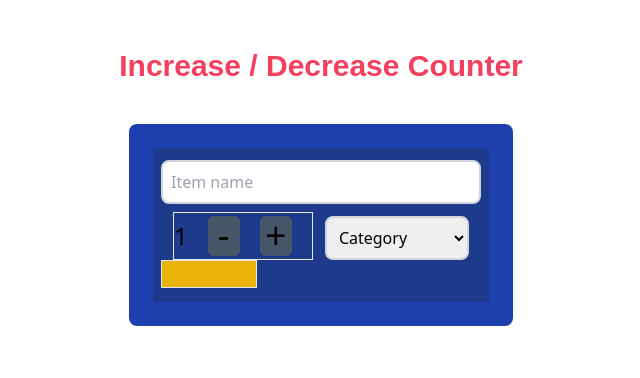
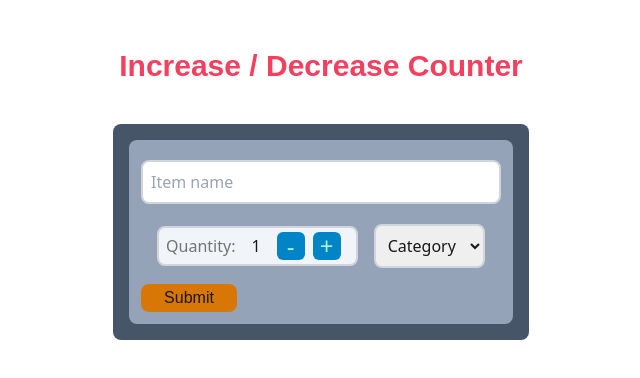
Before and after one commit to davidpal3c/cprg306-assignments, a Next.js app: page /week-5 in a window 1280 px wide. Shown: the top 378 px of the page, without its empty margins (319-959 px from the left). Built offline with nearby package versions, Linux system fonts and the light colour scheme.

Commit message:
assignment submittion

```diff
--- a/app/week-5/new-item.js
+++ b/app/week-5/new-item.js
@@ -5,14 +5,11 @@ import { useState } from "react";
 
 export default function NewItemPage() {
 
-    const categoriesArr = ["Produce", "Dairy", "Bakery", "Meat", "Frozen Foods", "Canned Goods", "Dry Goods", "Beverages", "Snacks", "Household", "Other"];
-
-    // const mapCat = () => categoriesArr.map()
-
+    const categories = ["Produce", "Dairy", "Bakery", "Meat", "Frozen Foods", "Canned Goods", "Dry Goods", "Beverages", "Snacks", "Household", "Other"];
 
     const [name, setName] = useState("");
     const [quantity, setQuantity] = useState(1);
-    const [category, setCategory] = useState(categoriesArr[0]);
+    const [selectedCategory, setSelectedCategory] = useState("");
 
 
     const increment = () => {
@@ -29,21 +26,17 @@ export default function NewItemPage() {
         }
     }
 
-
     const handleName = (event) => setName(event.target.value);
-    // const handleQuantity = (event) => setName(event.target.value);
-    const handleCategory = (event) => setCategory(event.target.value);
+    const handleCategory = (event) => setSelectedCategory(event.target.value);
 
 
-    //handle quantity
-    //handle category
-
     const submitForm = (event) => {
+        event.preventDefault();
 
         let basket = {
             name: name,
             quantity: quantity,
-            category: category
+            category: selectedCategory
         }
 
         alert(`
@@ -52,53 +45,45 @@ export default function NewItemPage() {
                 Category: ${basket.category}`)
 
         setName("");
-        setQuantity("");
-        setCategory("");
+        setQuantity(1);
+        setSelectedCategory("");
     }
 
 
     return(
-        <div className="flex justify-evenly w-96 rounded-lg p-2 mt-6 items-center border-indigo-200 bg-blue-800 transition-colors duration-400 ">
+        <div className="flex justify-evenly w-fit rounded-lg mt-6 items-center border-indigo-200 bg-slate-600 transition-colors duration-400 ">
+            <form onSubmit={submitForm} className="p-3 m-4 bg-slate-400 text-zinc-900 max-w-sm w-full rounded-lg">
+                <div className="mb-2">
+                    <input onChange={handleName} value={name} type="text" className="w-full mt-2 border-2 border-gray-300 p-2 rounded-lg font-sans" placeholder="Item name"/>
+                </div>
+                <div className="flex flex-row justify-between items-center m-4 mt-4">
+                    <div className="flex justify-center items-center border-2 border-gray-300 p-1 rounded-lg w-64 h-10 mt-1 mr-4 font-sans bg-slate-100">
+                        <label className="text-neutral-500">Quantity: </label>
 
-            <form onSubmit={submitForm} className="p-2 m-4 bg-blue-900 text-black max-w-sm w-full">
-
-                <div className="mb-2">
-                    <input onChange={handleName} type="text" className="w-full mt-1 border-2 border-gray-300 p-2 rounded-lg font-sans" placeholder="Item name"/>
-                </div>
-
-
-                <div className="flex flex-row justify-evenly">
-                    <div className="flex items-center border">
-                        <p className="text-2xl mr-5 font-sans">{quantity}</p>
-                        <div className="bg-slate-600 w-8 flex justify-center mr-5 rounded-md hover:bg-indigo-600 hover:bg-opacity-50 hover:text-amber-500 cursor-pointer" onClick={decrement}>
-                            <button type="button" onClick={decrement} className="text-4xl"> - </button>
+                        <p className="text-2sm ml-4 mr-4 font-sans">{quantity}</p>
+                        <div className="bg-sky-600 w-7 h-7 flex justify-center items-center mr-2 rounded-md hover:bg-amber-500 hover:bg-opacity-50 cursor-pointer" onClick={decrement}>
+                            <button type="button" onClick={decrement} className="text-2xl text-emerald-200"> - </button>
                         </div>
-                        <div className="bg-slate-600 w-8 flex justify-center mr-5 rounded-md hover:bg-indigo-600 hover:bg-opacity-50 hover:text-amber-500 cursor-pointer" onClick={increment}>
-                            <button type="button" onClick={increment} className="text-4xl"> + </button>
+                        <div className="bg-sky-600 w-7 h-7 flex justify-center items-center mr-2 rounded-md hover:bg-amber-500 hover:bg-opacity-50 hover:text-amber-500 cursor-pointer" onClick={increment}>
+                            <button type="button" onClick={increment} className="text-2xl text-emerald-200"> + </button>
                         </div>
                     </div>
 
                     <div className="w-36">
-                        <select onChange={handleCategory} className="w-full mt-1 border-2 border-gray-300 p-2 rounded-lg font-sans">
+                        <select value={selectedCategory} onChange={handleCategory} className="w-full mt-1 border-2 border-gray-300 p-2 rounded-lg font-sans">
                             <option value="" disabled=""> Category</option>
-                            <option value="produce">Produce</option>
-                            <option value="dairy">Dairy</option>
-                            <option value="bakery">Bakery</option>
-                            <option value="meat">Meat</option>
-                            <option value="frozen foods">Frozen Foods</option>
-                            <option value="canned goods">Canned Goods</option>
-                            <option value="dry goods">Dry Goods</option>
-                            <option value="beverages">Beverages</option>
-                            <option value="snacks">Snacks</option>
-                            <option value="household">Household</option>
-                            <option value="other">Other</option>
+                            {categories.map((category, index) => (
+                                <option key={index} value={category.toLowerCase()}>
+                                    {category}
+                                </option>
+                            ))}
                         </select>
                     </div>
 
                 </div>
 
                 <div>
-                    <button className="bg-yellow-500 border w-24 h-7"></button>
+                    <button className="bg-amber-600 w-24 h-7 rounded-lg text-zinc-900 hover:bg-amber-500 hover:bg-sky-600 active:bg-sky-300">Submit</button>
                 </div>
 
             </form>
```
